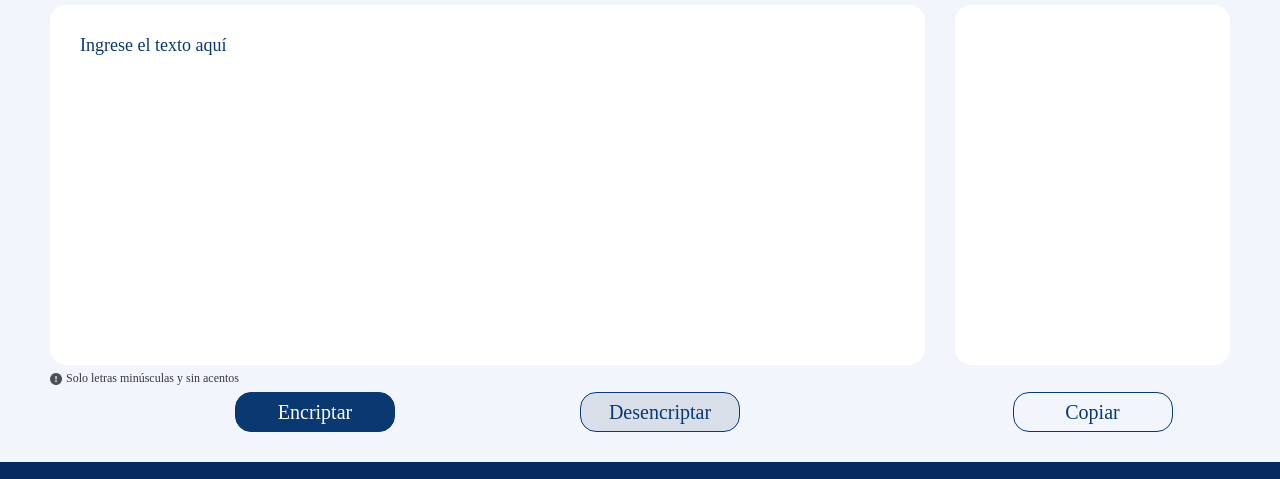
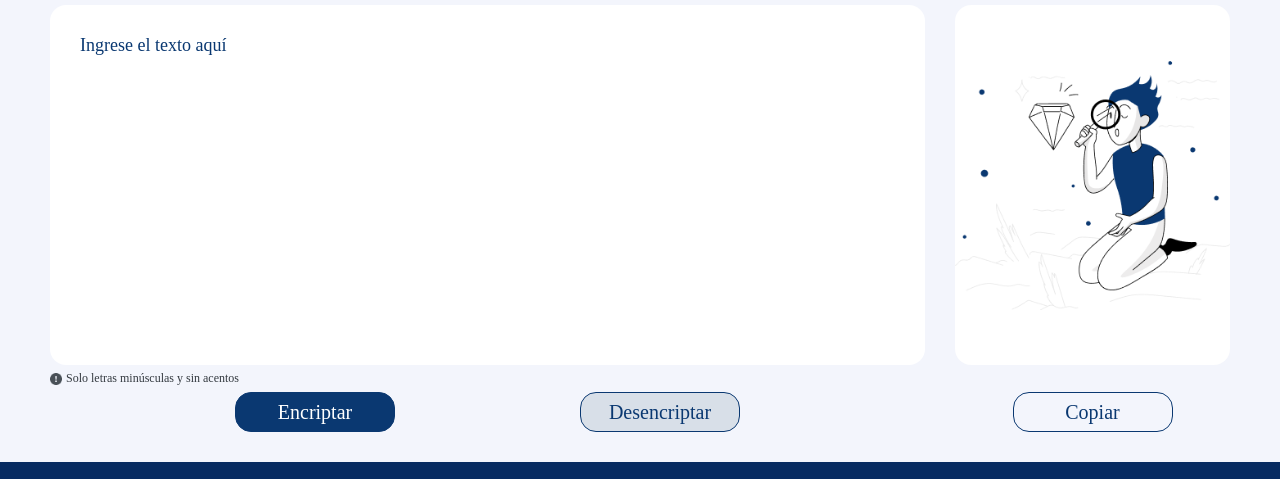
Before and after one commit to Micky-CM/Encriptador-Challenge, a plain HTML site: page index.html in a window 1280 px wide. Shown: the part 63-542 px from the top of the page. Drawn offline with Linux system fonts and the light colour scheme.

Commit message:
cambio de ruta de output-text

```diff
--- a/css/styles.css
+++ b/css/styles.css
@@ -51,7 +51,7 @@ main{
 }
 .output-text{
   background: var(--white);
-  background-image: url(assets/Muñeco.png);
+  background-image: url(../assets/Muñeco.png);
   background-repeat: no-repeat;
   background-size: contain;
   background-position: center center;
```
